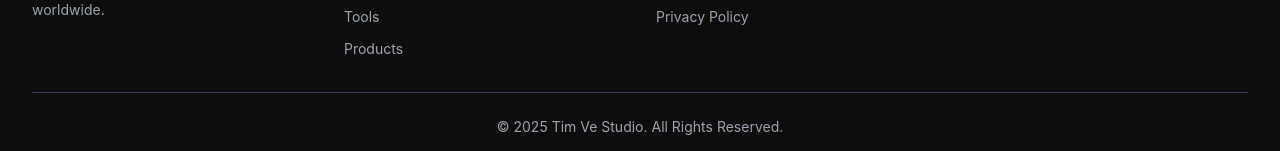
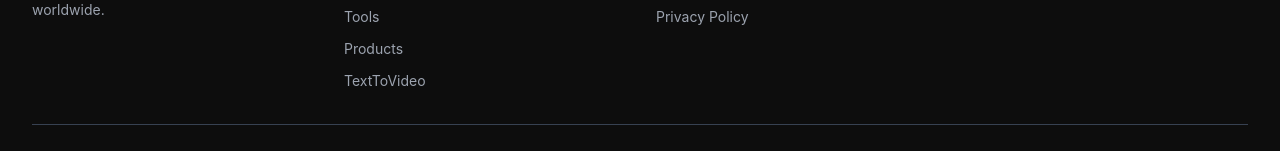
Before and after one commit to michaelhantran/too-test, a React (Vite) app: page / in a window 1280 px wide. Shown: the part 1559-1710 px from the top of the page. Built offline with nearby package versions, Linux system fonts and the light colour scheme; a web font is replaced by a local one.

Commit message:
Update Footer.tsx

```diff
--- a/components/Footer.tsx
+++ b/components/Footer.tsx
@@ -11,6 +11,7 @@ const Footer: React.FC<FooterProps> = ({ onNavigate }) => {
     { name: 'Education' },
     { name: 'Tools' },
     { name: 'Products' },
+     { name: 'TextToVideo' },
   ];
 
   return (
```
